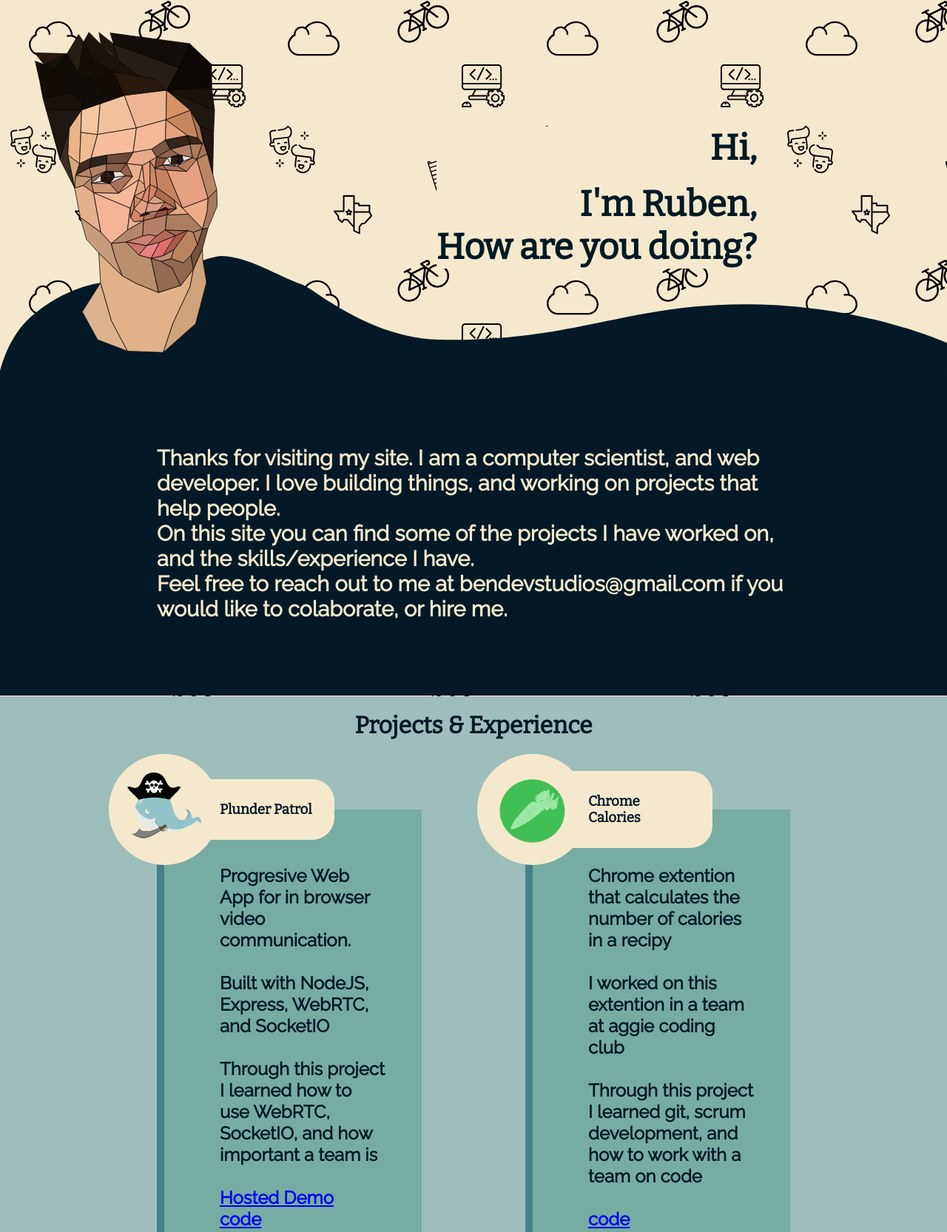
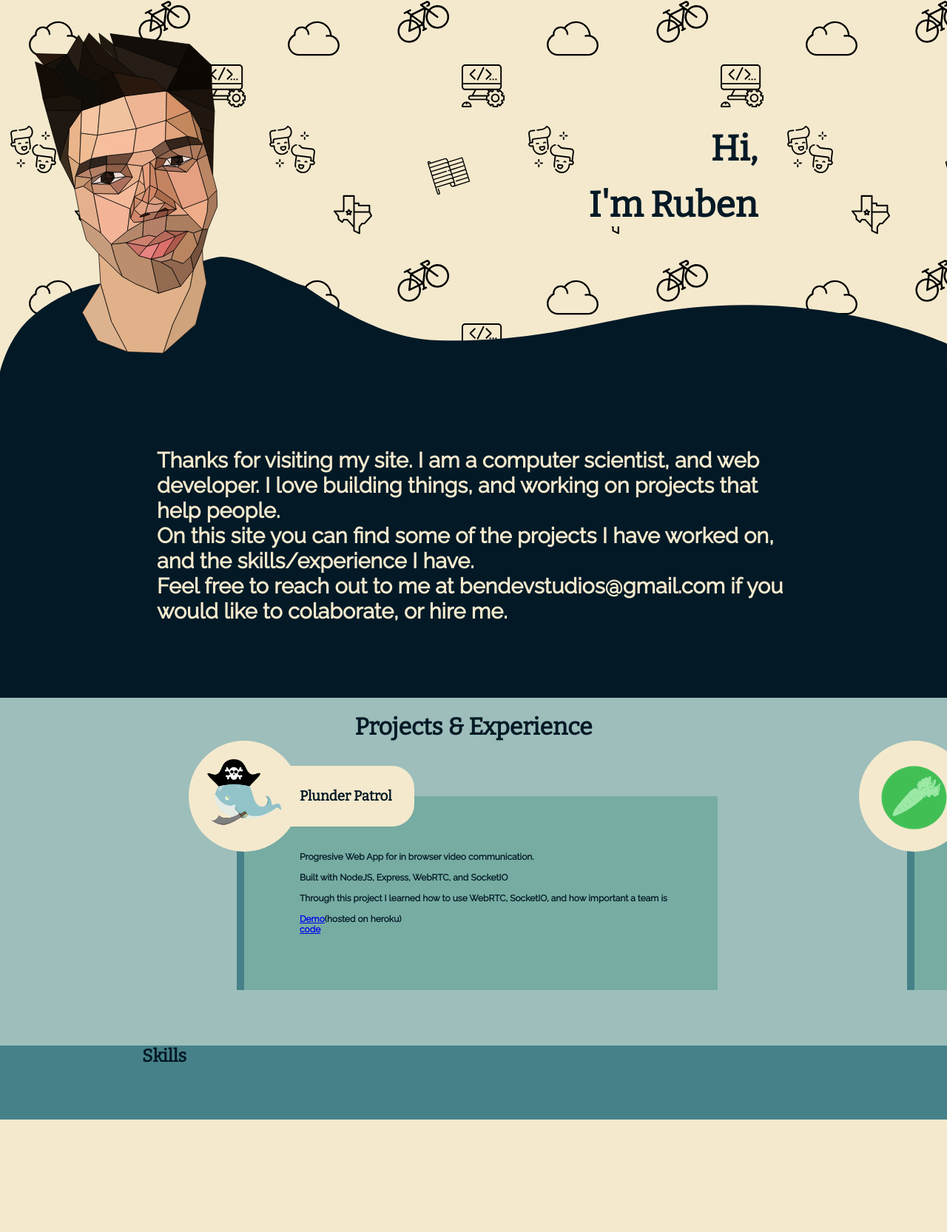
Before and after one commit to rubenuribe-2/rubenuribe-2.github.io, a website: page index.html in a window 1280 px wide. Shown: the part 107-1772 px from the top of the page at 74% size. After the commit the page ends 1620 px from the top, so only its background shows below. Drawn offline with nearby package versions, Linux system fonts and the light colour scheme.

Commit message:
fix overflow make projects scroll

```diff
--- a/index.html
+++ b/index.html
@@ -12,22 +12,24 @@
 
 <body id="page">
         <nav id="header" class="section-wrap">
-                <div id="logo"><h1>Ruben</h1></div>
+                <a href="#intro-scroll"><div id="logo"><h1>Ruben</h1></div></a>
                 <div id="nav-links">
-                    <li>About</li>
-                    <li>Projects</li>
-                    <li>Skills</li>
+                    <a href="#blurb-scroll"><li>About</li></a>
+                    <a href="#projects-scroll"><li>Projects</li></a>
+                    <a href="#skills-scroll"><li>Skills</li></a>
                 </div>
             </nav>
     <span id="intro-scroll"></span>
     <div id="intro" class="section section-wrap" >
+
+        <div class="background-container">
         <div id="hello">
             <h1>Hi,</h1><br>
-            <h2>I'm <span id="name">Ruben</span>,<br>How are you doing?</h2>
+            <h2>I'm <span id="name">Ruben</span></h2>
         </div>
-        <div class="background-container">
                 <img class="background" src='img/lowpolychilling.svg'>
         </div>
+        <!-- <div class="clear"></div> -->
 
     </div>
     <span id="blurb-scroll"></span>
@@ -40,7 +42,8 @@
     <div id="projects" class="section section-wrap" >
         <h1>Projects & Experience</h1>
         <div class="projects">
-            <div id="project-1" class="grid-item">
+                <div class="spacer"></div >
+            <div id="plunder-patrol" class="grid-item">
                 <div class="project-card">
                         <div class="front-matter">
                             <div class="icon"><img src="img/whale.png" alt="plunder patrol icon" width="100px" height="auto"></div>
@@ -49,12 +52,12 @@
                     <h5 class="desc">Progresive Web App for in browser video communication.<br><br>
                         Built with NodeJS, Express, WebRTC, and SocketIO <br><br>
                         Through this project I learned how to use WebRTC, SocketIO, and how important a team is<br><br>
-                        <a href="https://plunderpatroll.herokuapp.com" target="blank">Hosted Demo</a><br>
+                        <a href="https://plunderpatroll.herokuapp.com" target="blank">Demo</a>(hosted on heroku)<br>
                         <a href="https://github.com/rubenuribe-2/PlunderPatrol" target="blank">code</a>
                     </h5>
                 </div>
             </div>
-            <div id="project-2" class="grid-item">
+            <div id="chrome-calories" class="grid-item">
                     <div class="project-card">
                         <div class="front-matter">
                             <div class="icon"><img src="img/icon-128.png" alt="plunder patrol icon" width="100px" height="auto"></div>
@@ -66,7 +69,7 @@
                         <a href="https://github.com/aggie-coding-club/Chrome_Calories" target="blank">code</a></h5>
                     </div>
             </div>
-            <div id="project-3" class="grid-item">
+            <div id="BestFit" class="grid-item">
                     <div class="project-card">
                         <div class="front-matter">
                             <div class="icon"><img src="img/BestFit Logo.png" alt="plunder patrol icon" width="100px" height="auto"></div>
@@ -78,7 +81,7 @@
                         <a href="http://www.bestfitofficial.com/" target="blank">Website</a></h5>
                     </div>
             </div>
-            <div id="project-4" class="grid-item">
+            <div id="premier" class="grid-item">
                     <div class="project-card">
                         <div class="front-matter">
                             <div class="icon"><img src="img/premier.png" alt="plunder patrol icon" width="100px" height="auto"></div>
@@ -87,7 +90,9 @@
                         <h5 class="desc">When I worked at Premier I used autocad to prepare plats of residential properties<br><br>
                         I helped make changes in the residential survey pipeline to increase office efficiency</h5>
                 </div>
+
             </div>
+            <div class="spacer"></div >
         </div>
     </div>
     <span id="skills-scroll"></span>
--- a/index.scss
+++ b/index.scss
@@ -13,6 +13,14 @@ $color2: rgba(70, 129, 137, 1);
 $color3: rgba(119, 172, 162, 1);
 $color4: rgba(157, 190, 187, 1);
 $color5: rgba(244, 233, 205, 1);
+
+html{
+    scrollbar-width: none;
+    scroll-behavior: smooth;
+}
+body::-webkit-scrollbar {
+    display: none;
+}
 
 #page{
     background: $color5;
@@ -32,6 +40,10 @@ $color5: rgba(244, 233, 205, 1);
     flex-direction: row;
     justify-content: space-between;
     align-items: center;
+    a{
+        color: inherit;
+        text-decoration: none;
+    }
     #nav-links{
         display: flex;
         flex-direction: row;
@@ -53,16 +65,16 @@ $color5: rgba(244, 233, 205, 1);
     }
     #hello{
         margin-left: auto;
-
         background: $color5;
         // margin-top: 10vh;
-        float:right;
+        // float:right;
         // top: calc(max(70vh - 70px -(100vw * .35),70px));
-        transform: translateX(-15%);
-        position: relative;
+        // transform: translateX(-100%);
+        position: absolute;
+        right: 20%;
         text-align: right;
         margin-top: 10vw;
-        z-index: -1;
+        z-index: 2;
         @media only screen and(max-width: 840px){
             // top: calc(70vh - 70px - (840px*.35));
             // margin-top: 0;
@@ -81,34 +93,47 @@ $color5: rgba(244, 233, 205, 1);
         padding-top: 0;
        }
     }
+    .clear{
+        clear: both;
+    }
     .background-container{
-        // top: calc(max(70vh - 70px -(100vw * .35),70px));
-        transform: translateX(-15%);
+        top: calc(max(70vh - 70px -(100vw * .35),70px));
         position: relative;
         height: calc(100vw * .35866);
         width: 100vw;
-        z-index: -1;
+        z-index: -2;
+        overflow: hidden;
+        // float: left;
+
+        transform: translateY(1px) translateX(-15%);
         @media only screen and(max-width: 840px){
             // top: calc(70vh - 70px - (840px*.35));
+            height: calc(840px * .35);
         }
-        overflow: hidden;
+
     }
     .background{
         position: absolute;
         left: 0;
+        // bottom: 0;
         width: 100vw;
         min-width: 840px;
-        z-index: -1;
+        z-index: -2;
+        // overflow: hidden;
         // transform: translateX(-20%);
     }
+}
+#blurb-scroll{
+    display: block;
+    transform: translateY(calc(-100vw / 15));
 }
 #blurb{
     background: $color1;
     // border-top: solid;
     border-top-color: $color1;
     border-top-style: solid;
-    border-width: 1px;
-    transform: translateY(-1px);
+    // border-width: 1px;
+    // transform: translateY(-1px);
 
     h4{
         padding: 20px;
@@ -120,24 +145,36 @@ $color5: rgba(244, 233, 205, 1);
         font-family: 'Raleway', sans-serif;
     }
 }
+#projects-scroll{
+    display:block;
+    transform: translateY(-70px);
+}
+#projects::-webkit-scrollbar {
+    display: none;
+}
 #projects{
     h1{
         padding-top: 20px;
         text-align: center;
     }
     .projects{
-        display: grid;
-        grid-template-columns: auto auto;
-        @media only screen and(max-width: 1000px){
-            grid-template-columns: auto;
-            grid-template-rows: auto auto auto auto;
+        display: flex;
+        scrollbar-width: none;
+        flex-direction: row;
+        overflow-x: scroll;
+        // margin-top: 75px;
+        width: 100vw;
+        transform: translateX(-15%);
+        .spacer{
+            background-color: none;
+            min-width: 15%;
         }
-        margin-top: 75px;
-        grid-gap: 50px 100px;
         .grid-item{
-            display: inline-grid;
-            margin: 20px;
-            min-width: 300px;
+            display: block;
+            margin: 10%;
+            min-width: 50%;
+            margin-top: 75px;
+            margin-bottom: 75px;
             // min-height: 400px;
             background-color: $color3;
             border-left: 10px solid $color2;
@@ -154,8 +191,10 @@ $color5: rgba(244, 233, 205, 1);
                 .desc{
                     position: relative;
                     top: 0;
+                    font-size: .75em;
                     margin-left: 75px;
                     margin-right: 50px;
+                    font-family: 'Raleway', sans-serif;
                     transform: translateY(-75px);
                 }
                 .icon{
```
Also changed, not shown: index.css, 1 other file.
